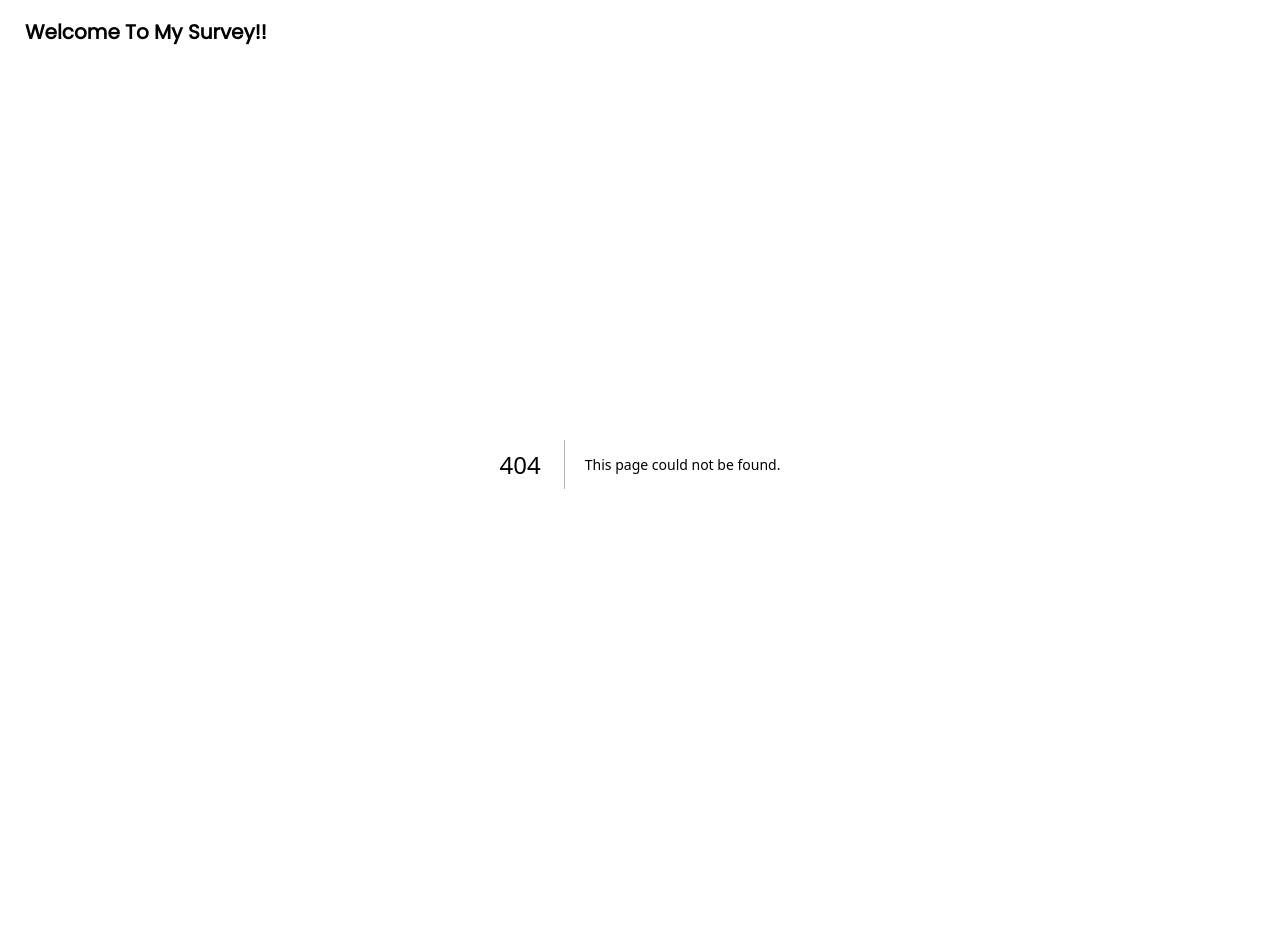
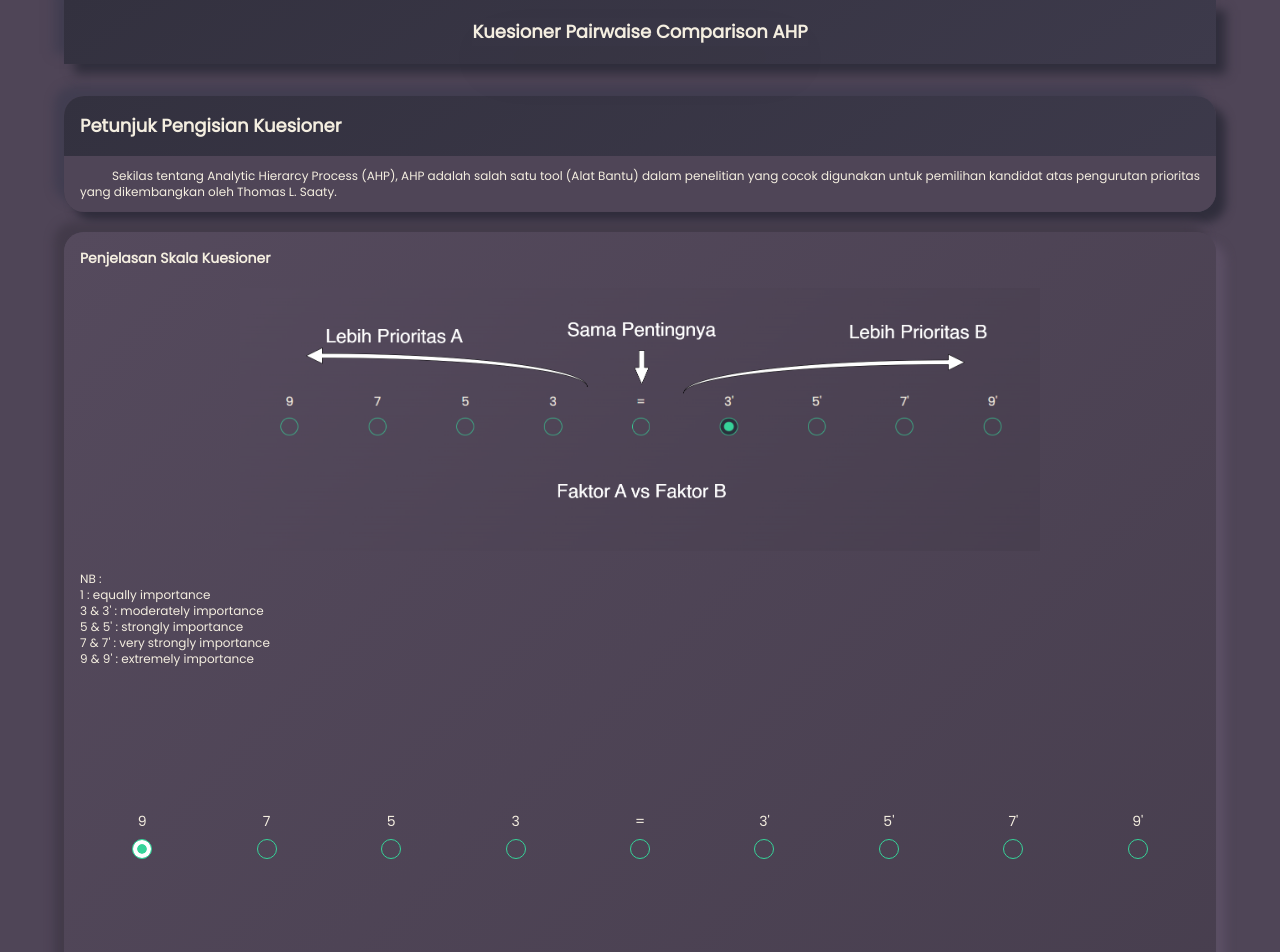
Before and after one commit to coderey-tf/surveykriteria, a Next.js app: page /kuesioner in a window 1280 px wide. Before the commit this address had no page. Shown: the top 952 px of the page. Before the commit the page ends 864 px from the top, so only its background shows below. Built offline with nearby package versions, Linux system fonts and the light colour scheme.

Commit message:
update halaman petunjuk

```diff
--- /dev/null
+++ b/app/components/Button/page.tsx
@@ -0,0 +1,15 @@
+import Link from "next/link";
+
+interface ButtonProps {
+  title: String;
+  url: any;
+}
+export default function Button(props: ButtonProps) {
+  return (
+    <Link href={props.url} className="flex self-end">
+      <button className="btn btn-xs w-auto sm:btn-sm md:btn-md capitalize text-[10px] text-primary bg-primary border-primary hover:bg-inherit hover:text-primary">
+        {props.title}
+      </button>
+    </Link>
+  );
+}
--- a/app/components/Navbar/page.tsx
+++ b/app/components/Navbar/page.tsx
@@ -1,9 +1,10 @@
 export default function Navbar() {
   return (
-    <div className="navbar bg-base-400">
-      <a className="btn btn-ghost normal-case text-xl">
-        Welcome To My Survey!!
-      </a>
+    <div className="navbar neumorphism-head rounded-none w-[90%] flex justify-center z-10 absolute inset-x-0 top-0 mx-auto">
+      <div className="normal-case text-lg text-primary font-bold shadow-2xl">
+        {/* <a className="btn btn-ghost normal-case text-xl"> */}
+        Kuesioner Pairwaise Comparison AHP
+      </div>
     </div>
   );
 }
--- a/app/globals.css
+++ b/app/globals.css
@@ -22,3 +22,21 @@
     @apply text-sm font-semibold;
   }
 }
+
+@layer components {
+  .neumorphism-body {
+    border-radius: 20px;
+    background: linear-gradient(315deg, #473e4e, #554a5d);
+    box-shadow: -10px -10px 10px #433b4a, 10px 10px 10px #5b4f64;
+  }
+
+  .neumorphism-head {
+    border-radius: 20px;
+    background: linear-gradient(145deg, #33313f, #3d3a4b);
+    box-shadow: 10px 10px 10px #302e3c, -10px -10px 10px #423e51;
+  }
+  .radio-xxs {
+    height: 0.8rem /* 16px */;
+    width: 0.8rem /* 16px */;
+  }
+}
--- /dev/null
+++ b/app/kuesioner/page.tsx
@@ -0,0 +1,182 @@
+"use client";
+import { useState } from "react";
+import Button from "../components/Button/page";
+import Image from "next/image";
+
+export default function Kuesioner() {
+  const [sliderValue, setSliderValue] = useState(0);
+  const [reversedSliderValue, setReversedSliderValue] = useState(0);
+  const [checkboxValue, setCheckboxValue] = useState(false);
+
+  function handleSliderChange(e: React.ChangeEvent<HTMLInputElement>) {
+    const newValue = Number(e.target.value);
+    // console.log(newValue);
+    setSliderValue(newValue);
+    setReversedSliderValue(0);
+    setCheckboxValue(false);
+  }
+
+  function handleReversedSliderChange(e: React.ChangeEvent<HTMLInputElement>) {
+    const newValueRev = Number(e.target.value);
+    // console.log(newValueRev);
+    setReversedSliderValue(newValueRev);
+    setSliderValue(0);
+    setCheckboxValue(false);
+  }
+
+  function handleCheckboxChange() {
+    console.log(!checkboxValue);
+    setCheckboxValue(!checkboxValue);
+    setSliderValue(0);
+    setReversedSliderValue(0);
+  }
+
+  const handleSubmited = (event: any) => {
+    event.preventDefault();
+    let sliderValueToLog = sliderValue;
+    let reversedSliderValueToLog = reversedSliderValue;
+
+    if (sliderValue === 3) {
+      sliderValueToLog = 0.3333;
+    } else if (sliderValue === 6) {
+      sliderValueToLog = 0.2;
+    } else if (sliderValue === 9) {
+      sliderValueToLog = 0.1428;
+    } else if (sliderValue === 12) {
+      sliderValueToLog = 0.1111;
+    }
+
+    if (reversedSliderValue === 6) {
+      reversedSliderValueToLog = 5;
+    } else if (reversedSliderValue === 9) {
+      reversedSliderValueToLog = 7;
+    } else if (reversedSliderValue === 12) {
+      reversedSliderValueToLog = 9;
+    }
+
+    console.log("Slider value: ", sliderValueToLog);
+    console.log("Reversed slider value: ", reversedSliderValueToLog);
+    console.log("Checkbox value: ", checkboxValue);
+  };
+  return (
+    <>
+      <div className=" neumorphism-head">
+        <h3 className="py-4 px-4">Petunjuk Pengisian Kuesioner</h3>
+        <div className=" p-3 px-4 indent-8 text-xs text-justify bg-secondary rounded-b-[20px] ">
+          Sekilas tentang Analytic Hierarcy Process (AHP), AHP adalah salah satu
+          tool (Alat Bantu) dalam penelitian yang cocok digunakan untuk
+          pemilihan kandidat atas pengurutan prioritas yang dikembangkan oleh
+          Thomas L. Saaty.
+        </div>
+      </div>
+      <div className="py-4 px-4 mt-5 neumorphism-body">
+        <h5 className=" text-sm">Penjelasan Skala Kuesioner </h5>
+        <Image
+          src="/tutor.png"
+          alt="petunjuk"
+          width={800}
+          height={200}
+          className="mx-auto mt-5"
+        />
+        <div className="mt-5 text-xs text-primary">
+          <p>NB :</p>
+          <p>1 : equally importance</p>
+          <p>3 & 3&apos; : moderately importance</p>
+          <p>5 & 5&apos; : strongly importance</p>
+          <p>7 & 7&apos; : very strongly importance</p>
+          <p>9 & 9&apos; : extremely importance</p>
+        </div>
+        <div className="grid grid-cols-9 justify-items-center	 text-xs  sm:text-sm mt-36">
+          <div>9</div>
+          <div>7</div>
+          <div>5</div>
+          <div>3</div>
+          <div>=</div>
+          <div>3&apos;</div>
+          <div>5&apos;</div>
+          <div>7&apos;</div>
+          <div>9&apos;</div>
+        </div>
+
+        <form className="mt-2 grid grid-cols-9 justify-items-center mb-36">
+          <input
+            type="radio"
+            name="radio-2"
+            value="9"
+            onClick={(e) => console.log(e.target.value)}
+            className="radio radio-success radio-xs sm:radio-sm"
+            defaultChecked
+          />
+
+          <input
+            type="radio"
+            onClick={(e) => console.log(e.target.value)}
+            name="radio-2"
+            value="7"
+            className="radio radio-success radio-xs sm:radio-sm"
+          />
+
+          <input
+            type="radio"
+            onClick={(e) => console.log(e.target.value)}
+            name="radio-2"
+            value="5"
+            className="radio radio-success radio-xs sm:radio-sm"
+          />
+
+          <input
+            type="radio"
+            onClick={(e) => console.log(e.target.value)}
+            name="radio-2"
+            value="3"
+            className="radio radio-success radio-xs sm:radio-sm "
+          />
+
+          <input
+            type="radio"
+            onClick={(e) => console.log(e.target.value)}
+            name="radio-2"
+            value="1"
+            className="radio radio-success radio-xs sm:radio-sm"
+          />
+
+          <input
+            type="radio"
+            onClick={(e) => console.log(e.target.value)}
+            name="radio-2"
+            value="0.3333"
+            className="radio radio-success radio-xs sm:radio-sm"
+          />
+
+          <input
+            type="radio"
+            onClick={(e) => console.log(e.target.value)}
+            name="radio-2"
+            value="0.2"
+            className="radio radio-success radio-xs sm:radio-sm "
+          />
+
+          <input
+            type="radio"
+            onClick={(e) => console.log(e.target.value)}
+            name="radio-2"
+            value="0.1428"
+            className="radio radio-success radio-xs sm:radio-sm"
+          />
+
+          <input
+            type="radio"
+            onClick={(e) => console.log(e.target.value)}
+            name="radio-2"
+            value="0.1111"
+            className="radio radio-success radio-xs sm:radio-sm"
+          />
+        </form>
+        <div className="flex justify-between mt-5">
+          <Button url="/" title="Kembali" />
+          <Button url="/kuesioner" title="Selanjutnya" />
+        </div>
+      </div>
+    </>
+  );
+}
--- a/app/layout.tsx
+++ b/app/layout.tsx
@@ -15,10 +15,10 @@ export default function RootLayout({
   children: React.ReactNode;
 }) {
   return (
-    <html lang="en">
-      <body className={`${poppins.className} container mx-auto`}>
+    <html lang="en" className=" bg-secondary">
+      <body className={`${poppins.className} container mx-auto text-primary`}>
         <Navbar />
-        {children}
+        <div className="mt-24 w-[90%] mx-auto mb-10   ">{children}</div>
       </body>
     </html>
   );
--- a/app/page.tsx
+++ b/app/page.tsx
@@ -1,6 +1,9 @@
+import Link from "next/link";
+import Button from "./components/Button/page";
+
 export default function Home() {
   return (
-    <div className=" w-[60%] mx-auto my-5">
+    <div className="neumorphism-body p-3 px-4">
       {/* <div className=" w-[60%] mx-auto my-10"> */}
       <h4 className="text-center">
         Kuesioner Faktor Pengaruh Pemilihan Universitas Mahasiswa Indonesia
@@ -40,7 +43,12 @@ export default function Home() {
           membantu saya dalam mengumpulkan data yang diharapkan berguna bagi
           pengembangan pendidikan di Indonesia kedepan.
         </p>
-        <button className="btn btn-accent flex self-end">Selanjutnya</button>
+
+        <Button url="/kuesioner" title="Selanjutnya" />
+
+        {/* <Link href="/kuesioner">
+          <Button title="Selanjutnya" />
+        </Link> */}
       </div>
     </div>
   );
--- a/package.json
+++ b/package.json
@@ -9,6 +9,7 @@
     "lint": "next lint"
   },
   "dependencies": {
+    "@chakra-ui/react": "^2.6.0",
     "@types/node": "18.16.3",
     "@types/react": "18.2.0",
     "@types/react-dom": "18.2.1",
--- a/tailwind.config.js
+++ b/tailwind.config.js
@@ -7,11 +7,28 @@ module.exports = {
   ],
   theme: {
     extend: {
+      fontSize: {
+        xxs: "8px",
+      },
       backgroundImage: {
         "gradient-radial": "radial-gradient(var(--tw-gradient-stops))",
         "gradient-conic":
           "conic-gradient(from 180deg at 50% 50%, var(--tw-gradient-stops))",
       },
+      backgroundColor: {
+        primary: "#393646",
+        secondary: "#4F4557",
+      },
+      textColor: {
+        primary: "#F4EEE0",
+      },
+      borderColor: {
+        primary: "#393646",
+      },
+      gridTemplateColumns: {
+        // Simple 16 column grid
+        17: "repeat(17, minmax(0, 1fr))",
+      },
     },
   },
   plugins: [require("@tailwindcss/typography"), require("daisyui")],
```
Also changed, not shown: public/tutor.png (added), 1 other file (tests, documents, lock files or other folders).
